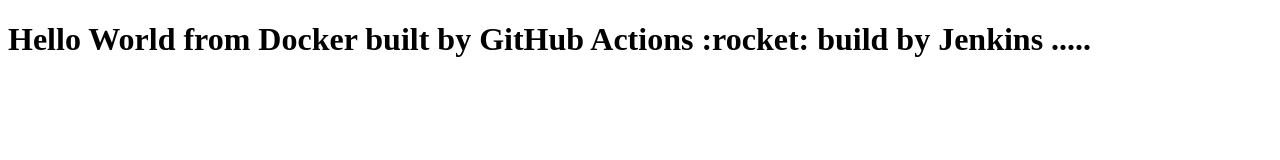
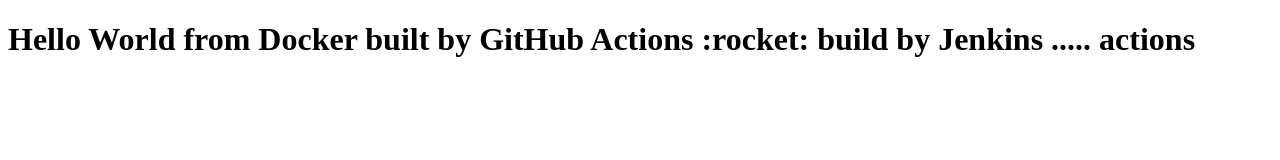
Before and after one commit to Sammm333/Docker-Action, a plain HTML site: page index.html in a window 1280 px wide. Drawn offline with Linux system fonts and the light colour scheme.

Commit message:
Update index.html

```diff
--- a/index.html
+++ b/index.html
@@ -2,6 +2,6 @@
 <html>
   <head><title>Hello from GitHub Actions!</title></head>
   <body>
-    <h1>Hello World from Docker built by GitHub Actions :rocket: build by Jenkins .....</h1>
+    <h1>Hello World from Docker built by GitHub Actions :rocket: build by Jenkins ..... actions</h1>
   </body>
 </html>
```
